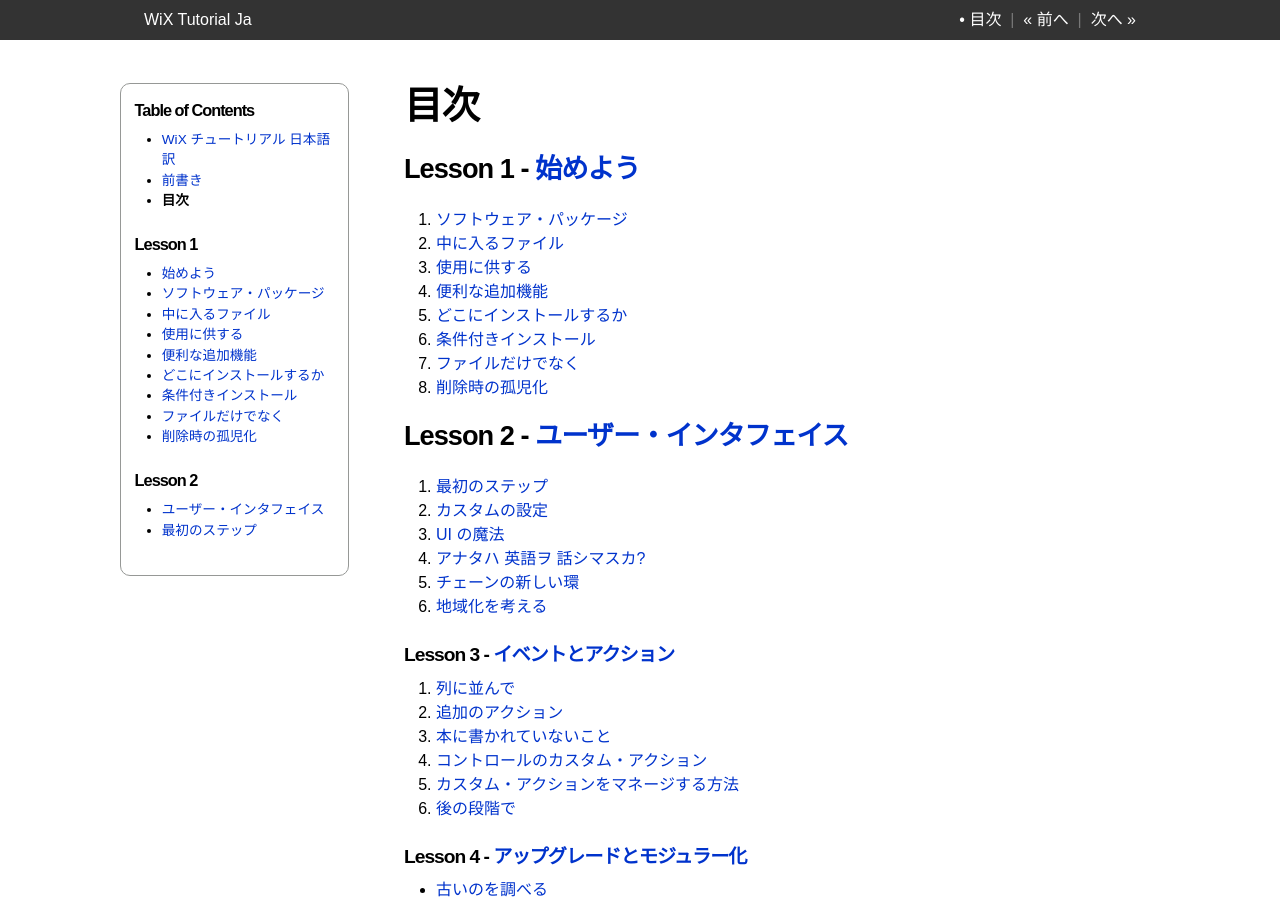
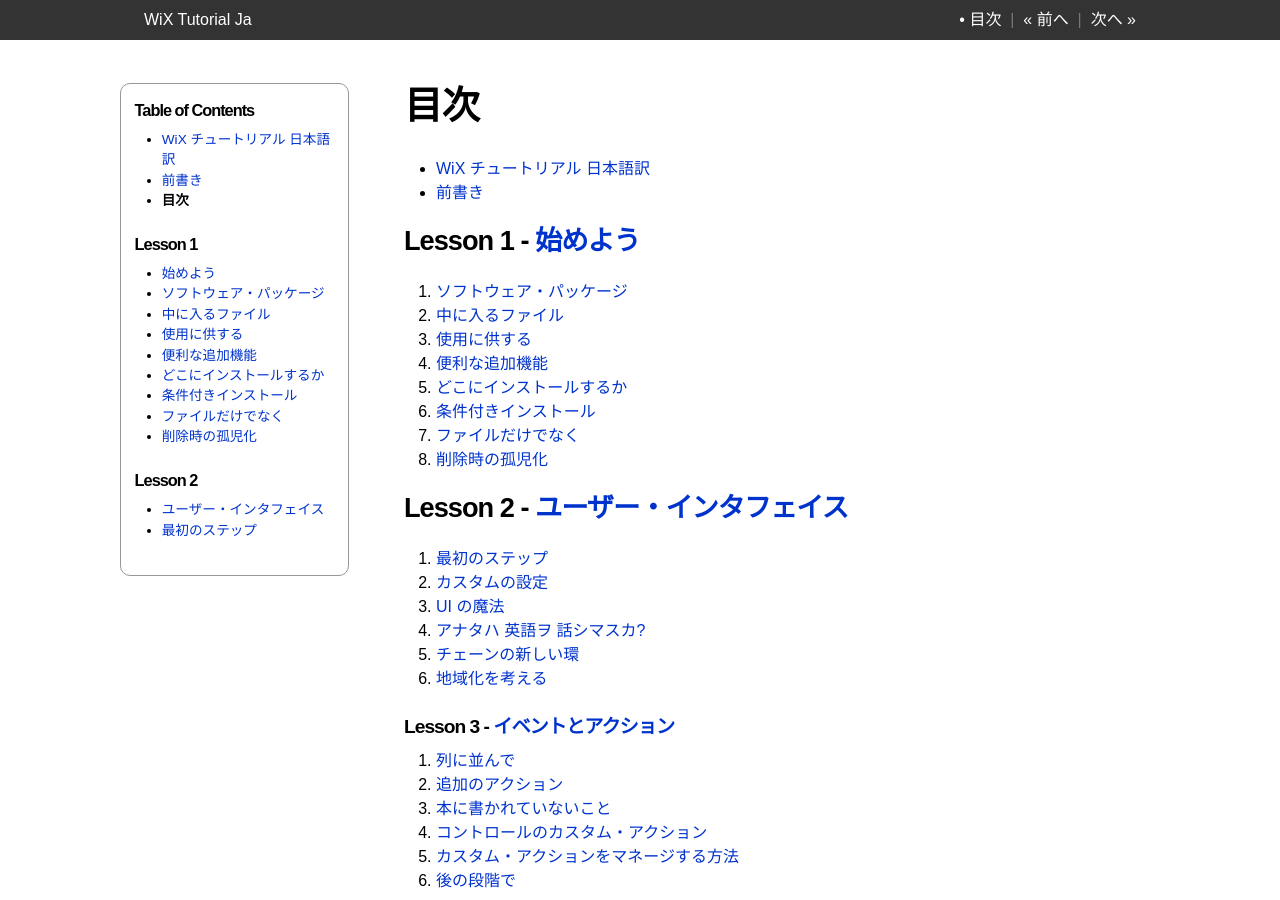
Before and after one commit to wix-tutorial-ja/wix-tutorial-ja.github.com, a Jekyll site: the page built from toc.md, in a window 1280 px wide and 900 px high. Built offline with Jekyll 4.4.1, drawn with Linux system fonts in a browser that asks for light colours.

Commit message:
include index and preface in toc

```diff
--- a/toc.md
+++ b/toc.md
@@ -9,6 +9,9 @@
 origin: none
 ---
 # 目次
+
+- [WiX チュートリアル 日本語訳](index.html)
+- [前書き](preface.html)
 
 ## Lesson 1 - [始めよう](ch01/index.html)
 
```
